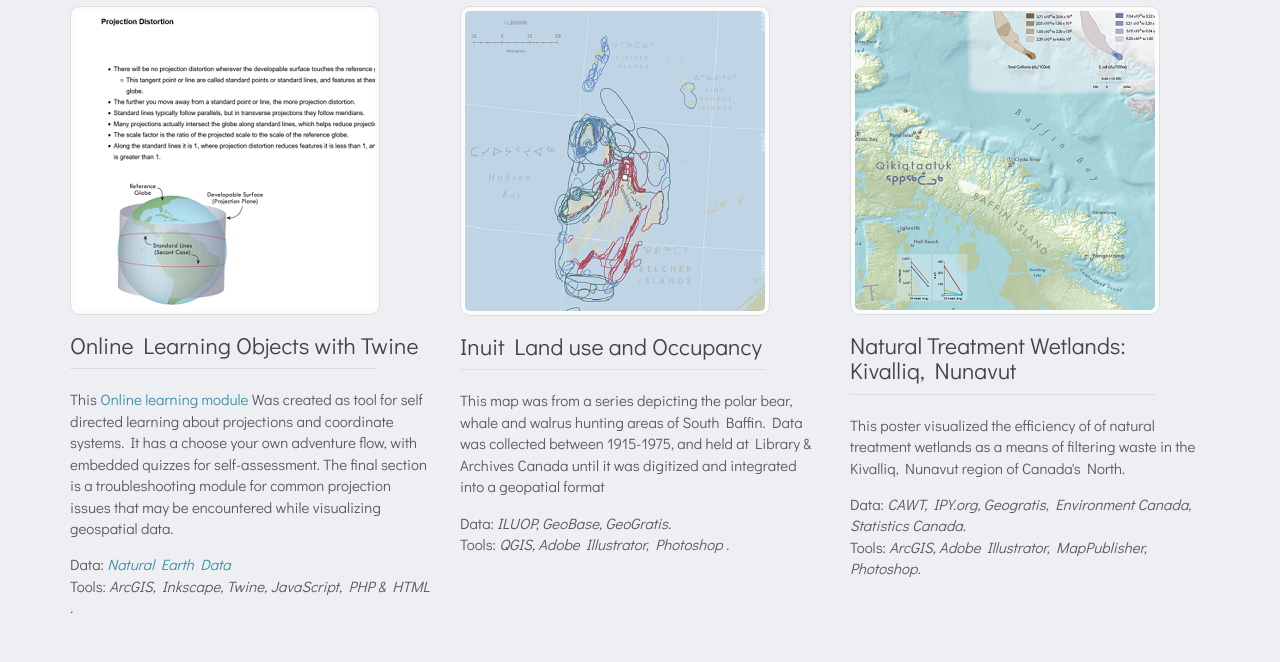
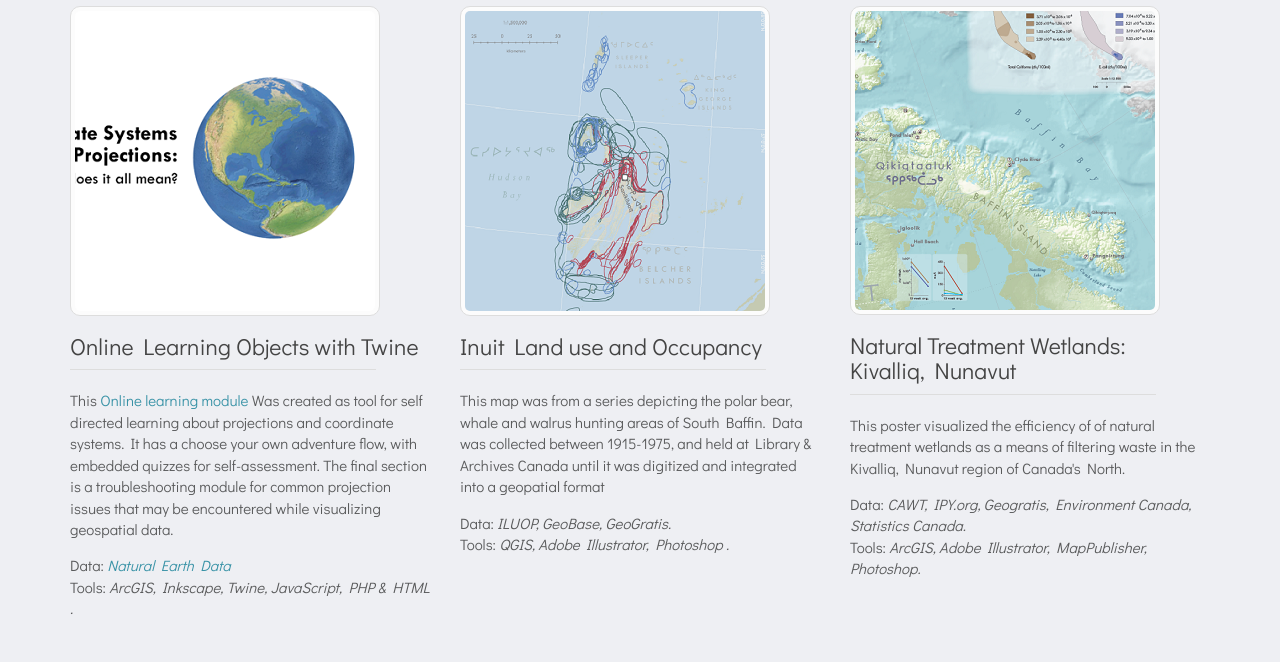
Before and after one commit to meginthepeg/meginthepeg.github.io, a plain HTML site: page index.html in a window 1280 px wide. Shown: the part 108-770 px from the top of the page. Drawn offline with Linux system fonts and the light colour scheme.

Commit message:
updated thumbnail for twine entry

```diff
--- a/index.html
+++ b/index.html
@@ -69,8 +69,8 @@
 		 <!-- Learning Object -->
             <div class="col-sm-4">
                 <a data-toggle="modal" data-target="#twine"><img class="img-thumbnail img-responsive img-center"
-                        src="./images/twine_tn.png" alt="Online Learning Object with Twine"></a>
-                <h3><a data-toggle="modal" data-target="#twine" class ="title" src="./images/twine_tn.png">Online Learning Objects with Twine</a></h3>
+                        src="./images/twine_tn2.png" alt="Online Learning Object with Twine"></a>
+                <h3><a data-toggle="modal" data-target="#twine" class ="title" src="./images/twine_tn2.png">Online Learning Objects with Twine</a></h3>
                 <hr class="hr-sm" />
                 <p>This <a target="_blank"
                         href="https://www.uoguelph.ca/geography/research/CoordSystemsProjections/">Online learning module</a> Was created as tool for self directed learning about projections and coordinate systems. It has a choose your own adventure flow, with embedded quizzes for self-assessment. The final section is a troubleshooting module for common projection issues that may be encountered while visualizing geospatial data.
```
